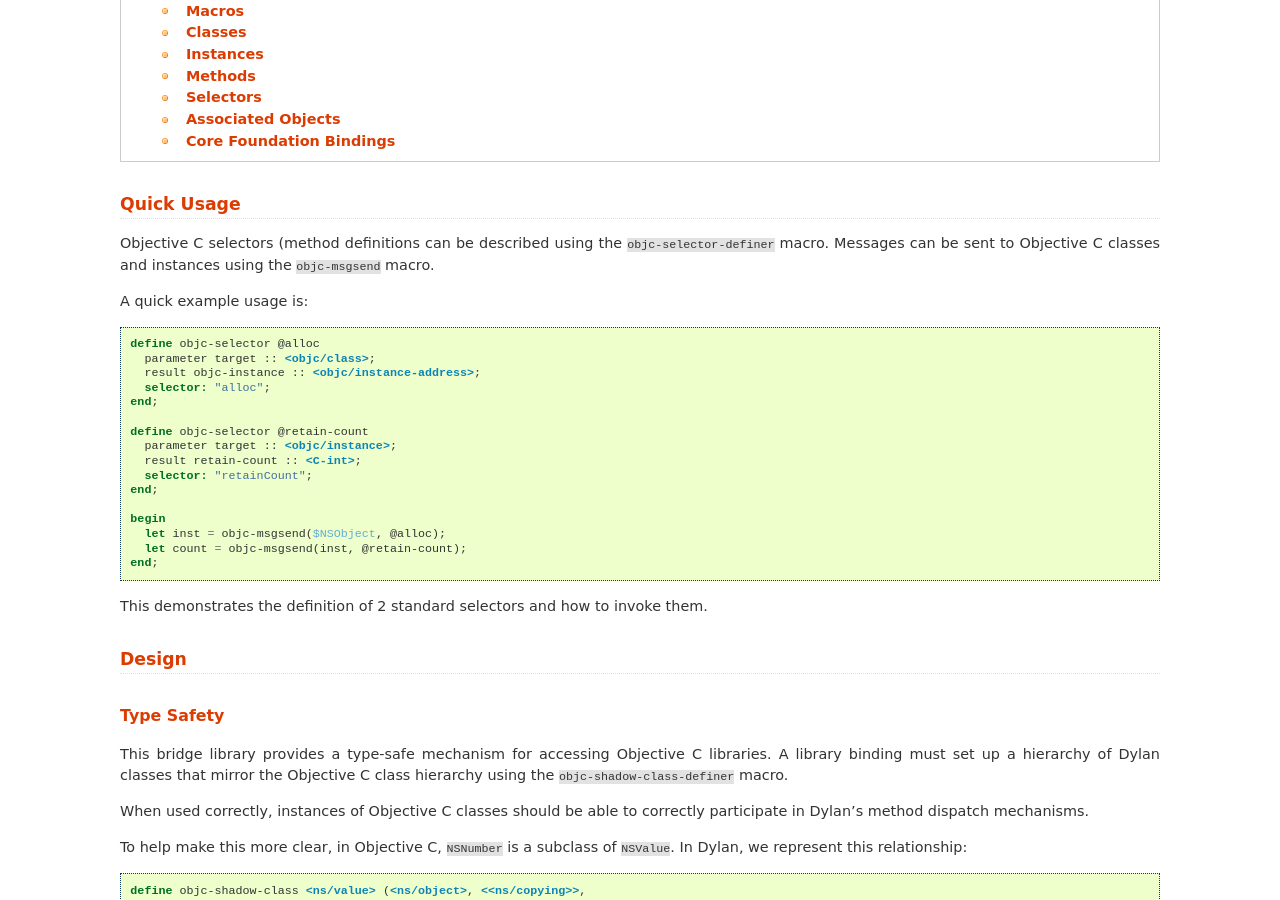
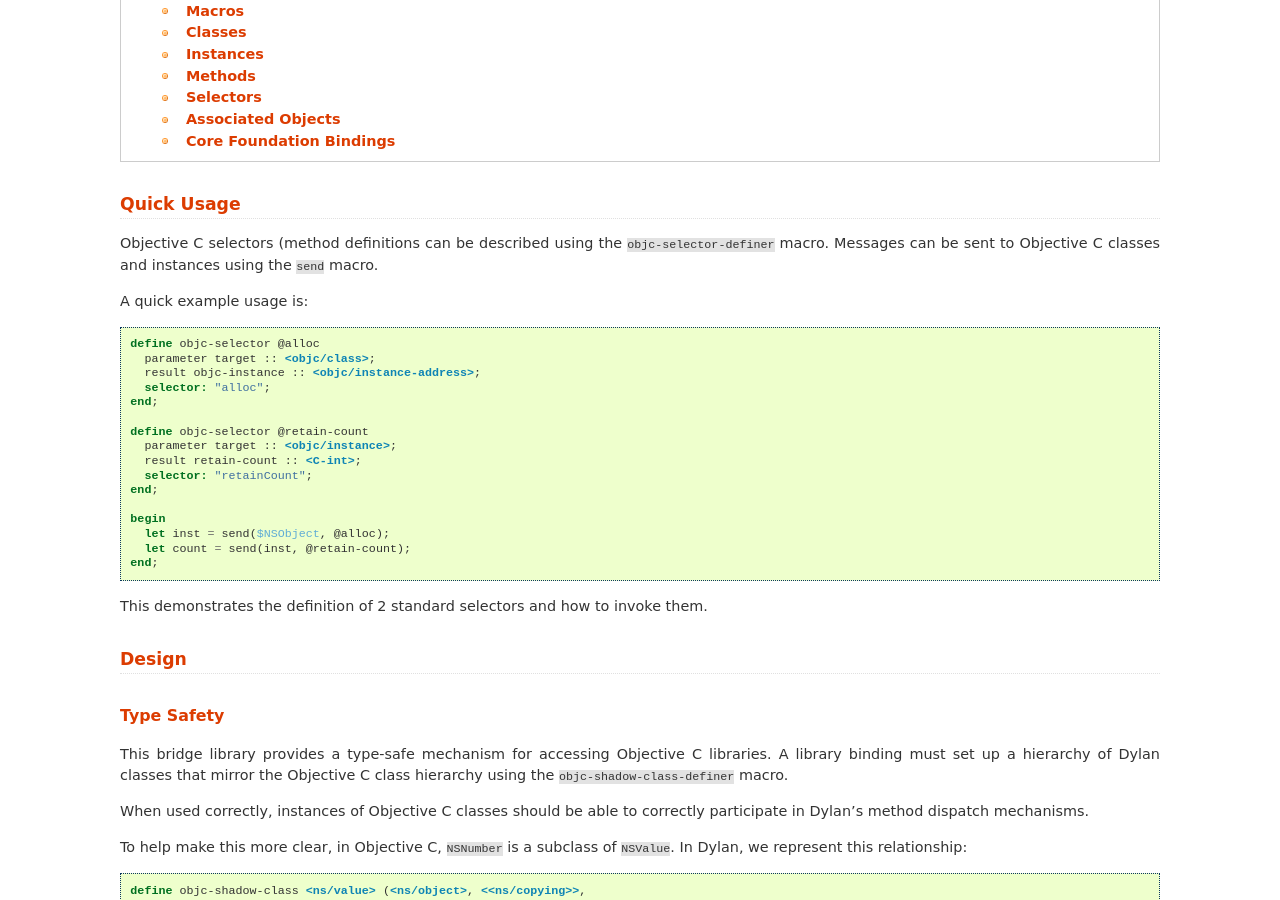
Before and after one commit to dylan-foundry/objc-dylan, a Sphinx documentation site: the page built from documentation/source/index.rst, in a window 1280 px wide and 900 px high, scrolled down 699 px. Built offline with Sphinx 7.4.7, drawn with Linux system fonts in a browser that asks for light colours; cross-references to code outside the pages are shown as plain code.

Commit message:
Bikeshed objc-msgsend -> send.

```diff
--- a/documentation/source/index.rst
+++ b/documentation/source/index.rst
@@ -19,7 +19,7 @@ Quick Usage
 
 Objective C selectors (method definitions can be described using the
 :macro:`objc-selector-definer` macro.  Messages can be sent to
-Objective C classes and instances using the :macro:`objc-msgsend`
+Objective C classes and instances using the :macro:`send`
 macro.
 
 A quick example usage is:
@@ -39,8 +39,8 @@ A quick example usage is:
    end;
 
    begin
-     let inst = objc-msgsend($NSObject, @alloc);
-     let count = objc-msgsend(inst, @retain-count);
+     let inst = send($NSObject, @alloc);
+     let count = send(inst, @retain-count);
    end;
 
 This demonstrates the definition of 2 standard selectors and how to
@@ -149,14 +149,14 @@ The OBJECTIVE-C module
 Macros
 ------
 
-.. macro:: objc-msgsend
+.. macro:: send
 
    Sends an Objective C message to a target.
 
    :macrocall:
      .. code-block:: dylan
 
-        objc-msgsend(*target*, *selector*, *args*)
+        send(*target*, *selector*, *args*)
 
    :description:
 
@@ -170,7 +170,7 @@ Macros
 
      .. code-block:: dylan
 
-        let inst = objc-msgsend($NSObject, @alloc);
+        let inst = send($NSObject, @alloc);
 
      expands to:
 
```
Also changed, not shown: 3 other files.
